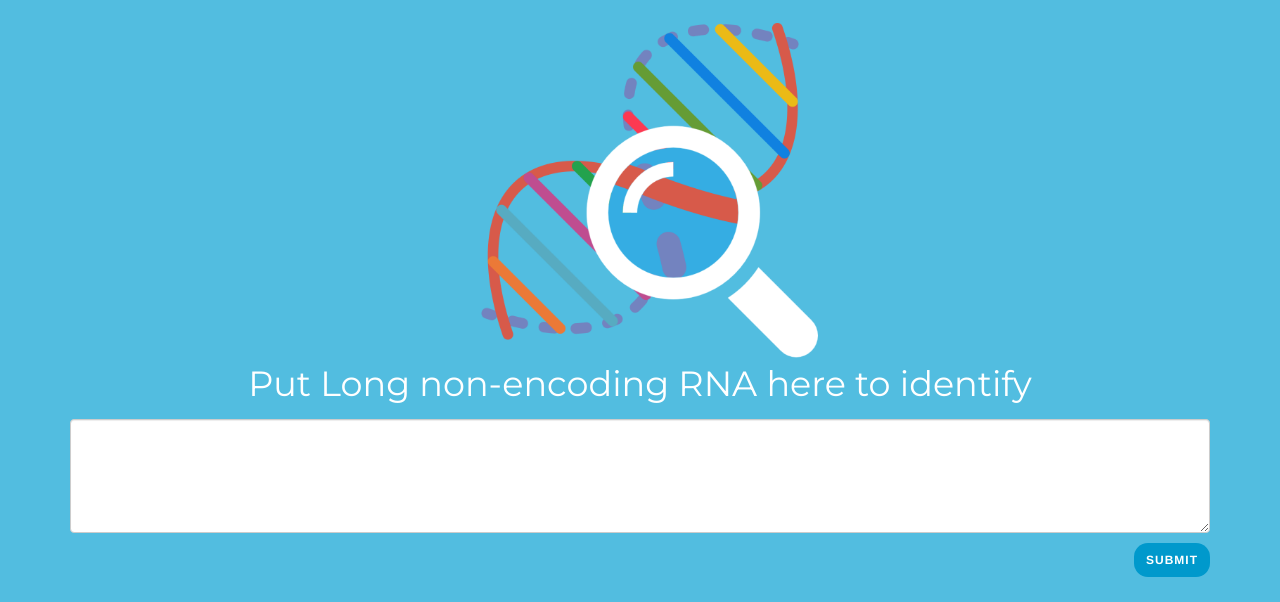
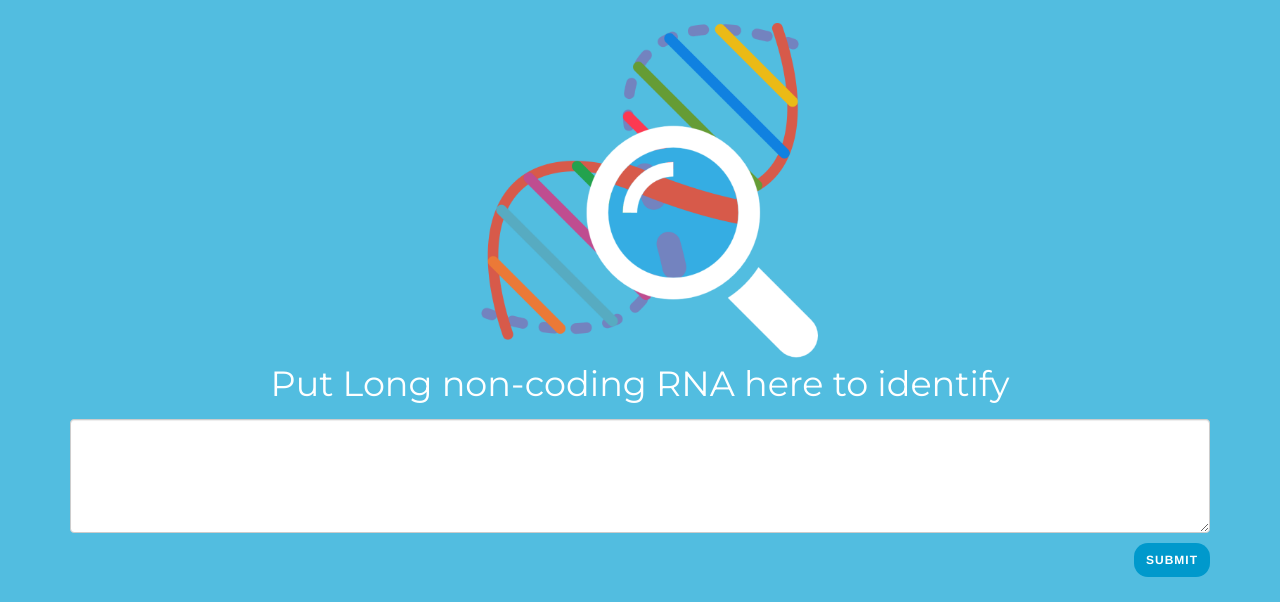
Before and after one commit to ipat/lncRNA-Classification, a Django app: page / in a window 1280 px wide. Shown: the part 112-714 px from the top of the page. Run offline with Django 3.2, Linux system fonts and the light colour scheme; some libraries are stand-ins or nearby versions.

Commit message:
spelling fix

```diff
--- a/bio_web/bio_web/templates/home.html
+++ b/bio_web/bio_web/templates/home.html
@@ -28,7 +28,7 @@
 						</div>
 					</div>
 					<div class="row">
-						<p id="over-form-text">Put Long non-encoding RNA here to identify</p>
+						<p id="over-form-text">Put Long non-coding RNA here to identify</p>
 					</div>
 					<div class="row">
 						<div class="col-md-12">
```
